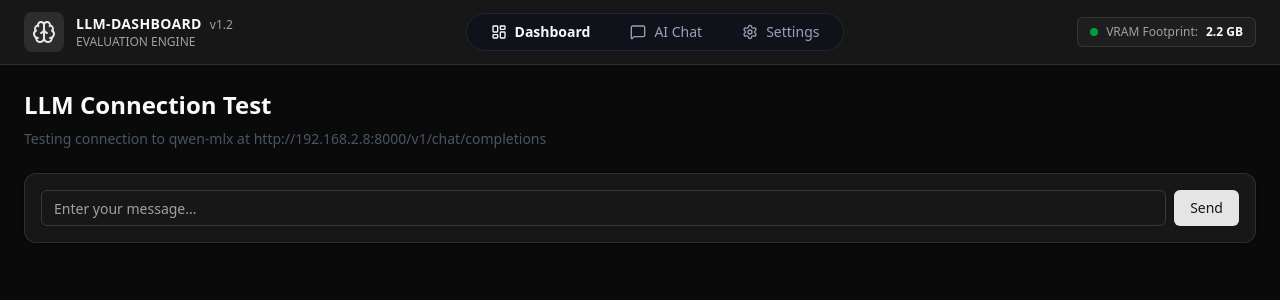
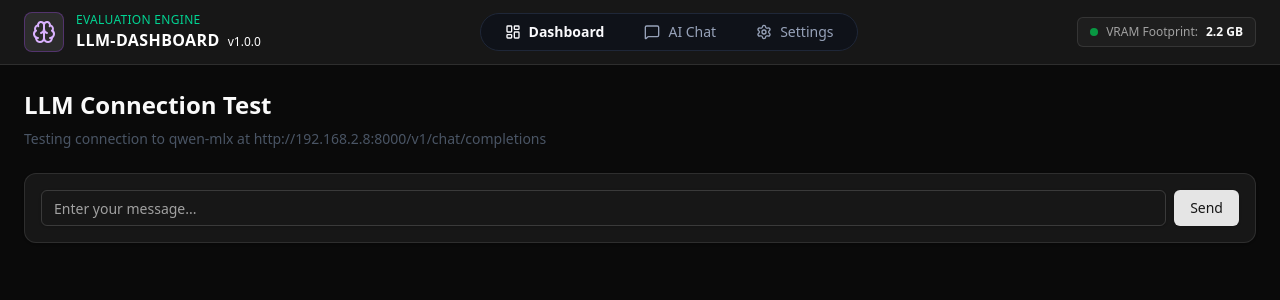
Before and after one commit to aman2025/llm-dashboard, a React (Vite) app in the folder client/: page / in a window 1280 px wide. Shown: the top 300 px of the page. Built offline with nearby package versions, Linux system fonts and the light colour scheme.

Commit message:
优化头部, 左侧logo+text的样式

```diff
--- a/client/src/components/layout/header.tsx
+++ b/client/src/components/layout/header.tsx
@@ -14,26 +14,27 @@ export function Header() {
       <div className="flex items-center justify-between px-6 py-3">
         {/* Left: Logo + Project Name */}
         <div className="flex items-center gap-3">
-          <div className="flex items-center justify-center w-10 h-10 rounded-lg bg-primary/10">
-            <Brain className="w-6 h-6 text-primary" />
+          <div className="flex items-center justify-center w-10 h-10 rounded-lg border border-purple-500/30 bg-primary/10">
+            <Brain className="w-6 h-6 text-purple-300" />
           </div>
           <div className="flex flex-col">
+            <span className="text-xs font-medium text-emerald-400 tracking-wide">
+              EVALUATION ENGINE
+            </span>
             <div className="flex items-baseline gap-2">
-              <span className="text-sm font-semibold tracking-wide text-foreground">
+              <span className="text-base font-bold tracking-wide text-white">
                 LLM-DASHBOARD
               </span>
-              <span className="text-xs text-muted-foreground font-medium">
-                v1.2
-              </span>
+              <span className="text-xs text-white font-medium">v1.0.0</span>
             </div>
-            <span className="text-xs text-muted-foreground">
-              EVALUATION ENGINE
-            </span>
           </div>
         </div>
 
         {/* Middle: Navigation */}
-        <nav className="flex items-center gap-2 rounded-[19px] border border-[#1f2738] bg-[#0f1219] px-2" style={{ height: '38px' }}>
+        <nav
+          className="flex items-center gap-2 rounded-[19px] border border-[#1f2738] bg-[#0f1219] px-2"
+          style={{ height: '38px' }}
+        >
           {navItems.map((item) => {
             const Icon = item.icon
             return (
```
